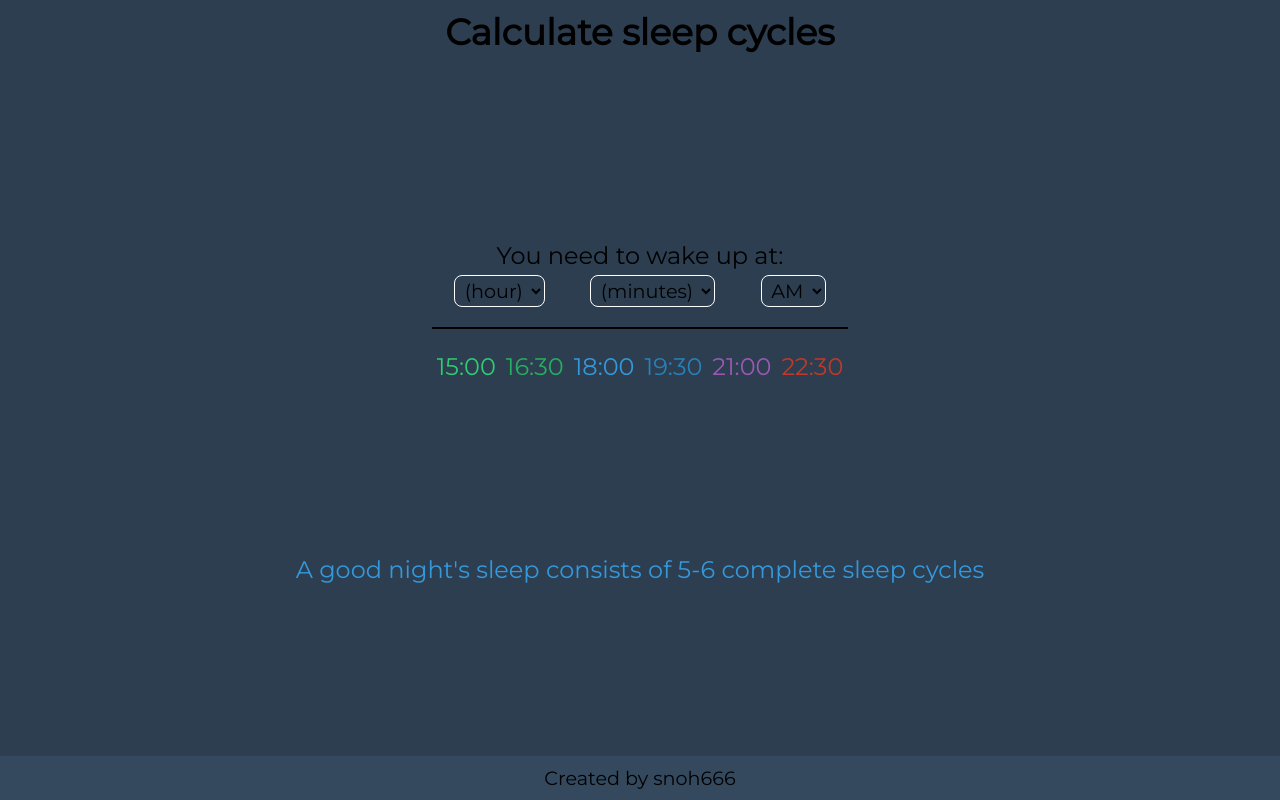
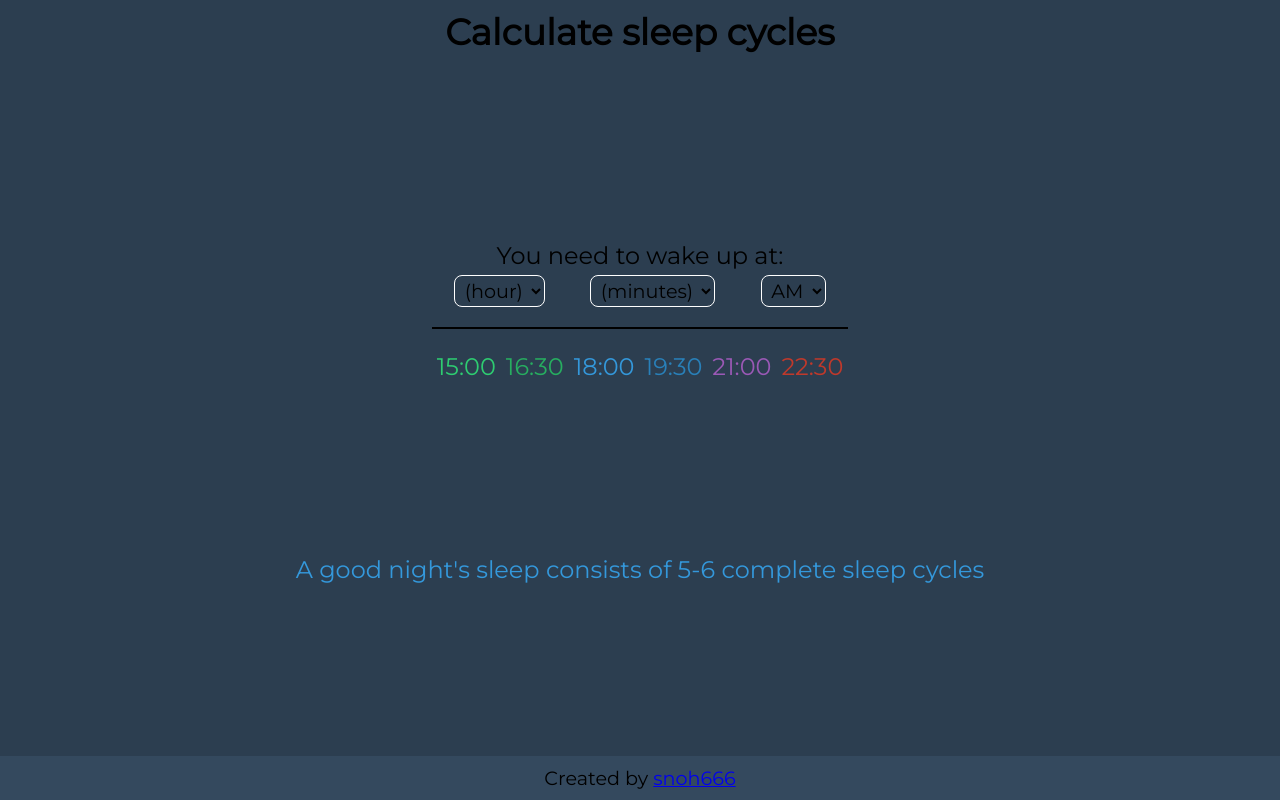
Before and after one commit to snoh666/sleep-cycle-calculator, a React (Create React App) app: page / in a window 1280 px wide. Built offline with nearby package versions, Linux system fonts and the light colour scheme; the HTML template or start-up script is replaced by a standard one.

Commit message:
Added hyper link to github profile in footer

```diff
--- a/src/App.js
+++ b/src/App.js
@@ -19,7 +19,7 @@
       <div className="info">A good night's sleep consists of 5-6 complete sleep cycles</div>
       <footer>
         <div>
-          <span>Created by snoh666</span>
+          <span>Created by <a href="https://github.com/snoh666" target="_blank" rel="noopener noreferrer">snoh666</a></span>
         </div>
       </footer>
     </div>
```
